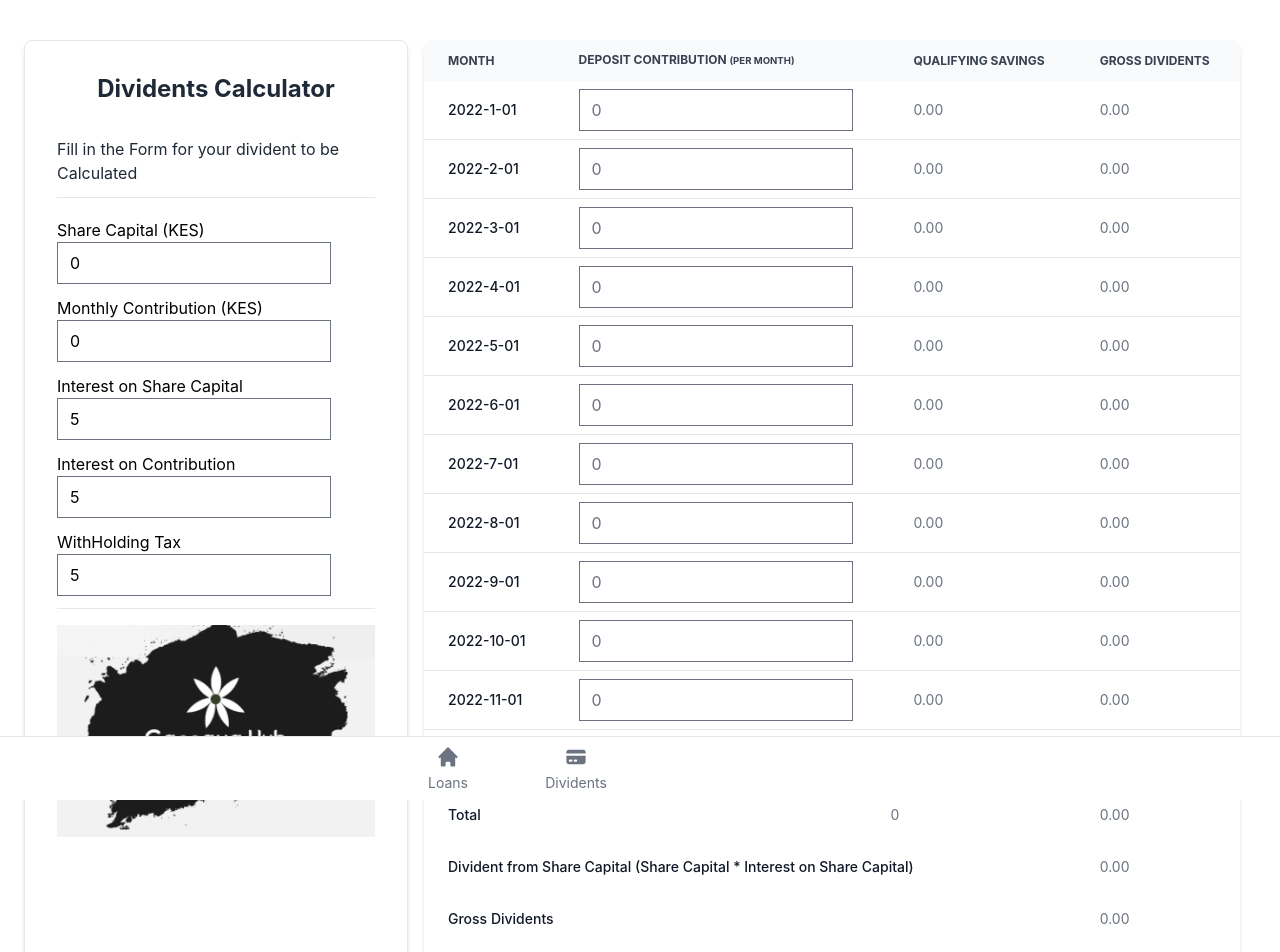
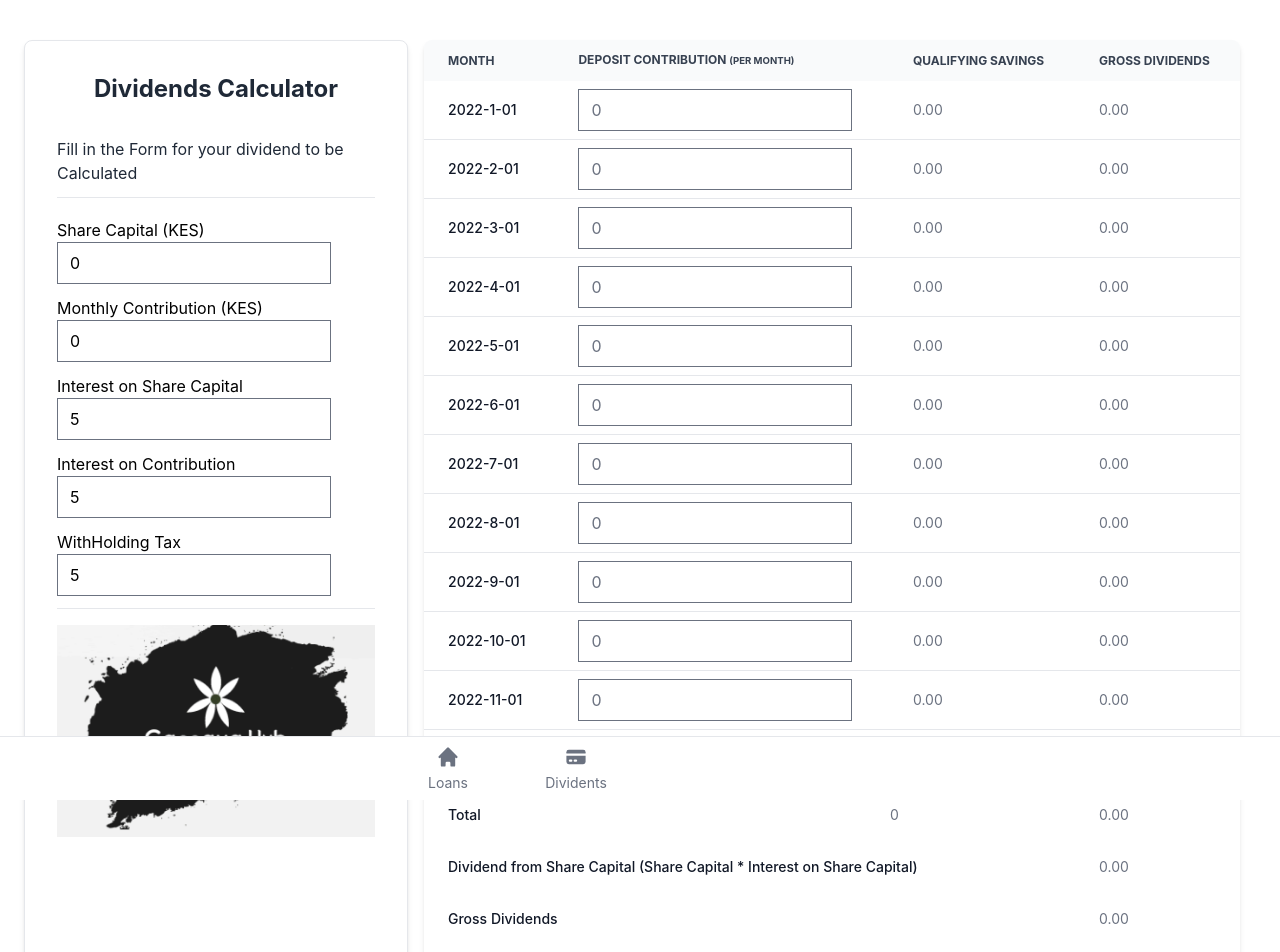
Before and after one commit to kapkory/loan-ammortization, a Vue app: page / in a window 1280 px wide. Shown: the top 952 px of the page. Built offline with nearby package versions, Linux system fonts and the light colour scheme.

Commit message:
fixed typo

```diff
--- a/index.html
+++ b/index.html
@@ -4,9 +4,9 @@
     <meta charset="UTF-8" />
     <link rel="icon" type="image/svg+xml" href="/vite.svg" />
     <meta name="viewport" content="width=device-width, initial-scale=1.0" />
-    <title>Divident & Loan Calculator App By Cassavahub</title>
-    <meta name="title" content="Divident & Loan Calculator by Cassavahub">
-    <meta name="description" content="Dividents & Loan calculator developed by Cassavahub Limited" />
+    <title>Dividend & Loan Calculator App By Cassavahub</title>
+    <meta name="title" content="Dividend & Loan Calculator by Cassavahub">
+    <meta name="description" content="Dividends & Loan calculator developed by Cassavahub Limited" />
 
   </head>
   <body>
--- a/src/components/Dividents.vue
+++ b/src/components/Dividents.vue
@@ -56,11 +56,11 @@ watch(monthlyContribution, (newContribution : number)=>{
   <div class="container flex flex-row">
     <div class="w-full max-w-sm p-4 bg-white border border-gray-200 rounded-lg shadow-md sm:p-6 md:p-8 dark:bg-gray-800 dark:border-gray-700">
 
-        <h3 class="text-2xl font-bold text-center text-gray-800 mb-8">Dividents Calculator</h3>
+        <h3 class="text-2xl font-bold text-center text-gray-800 mb-8">Dividends Calculator</h3>
 
 
       <span class="text-1xl text-center text-gray-800 mb-8 ">
-          Fill in the Form for your divident to be Calculated
+          Fill in the Form for your dividend to be Calculated
           <hr class="mt-3"/>
       </span>
 
@@ -111,7 +111,7 @@ watch(monthlyContribution, (newContribution : number)=>{
                     Qualifying Savings
                 </th>
                 <th scope="col" class="px-6 py-3">
-                    Gross Dividents
+                    Gross Dividends
                 </th>
 
             </tr>
@@ -151,7 +151,7 @@ watch(monthlyContribution, (newContribution : number)=>{
 
             <tr class="bg-white dark:bg-gray-800 hover:bg-gray-50 dark:hover:bg-gray-600">
                 <th scope="row" colspan="3" class="px-6 py-4 font-medium text-gray-900 whitespace-nowrap dark:text-white">
-                    Divident from Share Capital (Share Capital * Interest on Share Capital)
+                    Dividend from Share Capital (Share Capital * Interest on Share Capital)
                 </th>
 
                 <td class="px-6 py-4">
@@ -161,7 +161,7 @@ watch(monthlyContribution, (newContribution : number)=>{
             </tr>
             <tr class="bg-white dark:bg-gray-800 hover:bg-gray-50 dark:hover:bg-gray-600">
                 <th scope="row" colspan="3" class="px-6 py-4 font-medium text-gray-900 whitespace-nowrap dark:text-white">
-                    Gross Dividents
+                    Gross Dividends
                 </th>
 
                 <td class="px-6 py-4">
```
Also changed, not shown: 2 other files (tests, documents, lock files or other folders).
